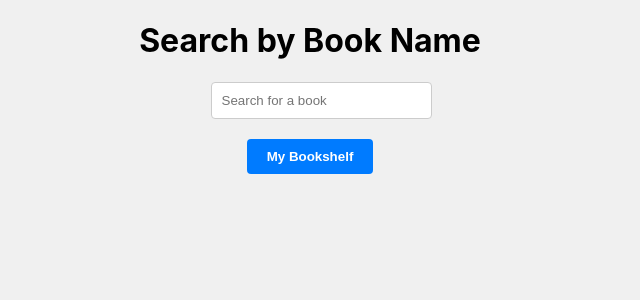
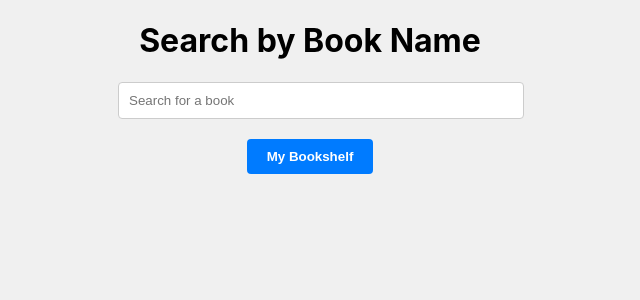
Before and after one commit to 20481A5450/personal-bookshelf, a React (Create React App) app: page / in a window 1280 px wide. Shown: the top 300 px of the page, without its empty margins (330-970 px from the left). Built offline with nearby package versions, Linux system fonts and the light colour scheme.

Commit message:
style: Update BookSearch.css for better alignment and styling

```diff
--- a/src/components/BookSearch.css
+++ b/src/components/BookSearch.css
@@ -6,9 +6,14 @@
     min-height: 100vh;
     background-color: #f0f0f0;
 }
+.heading {
+    text-align: center;
+    margin-bottom: 20px;
+}
 
 .search-input {
     margin-bottom: 20px;
+    width: 30%;
 }
 
 .button-bookshelf {
```
